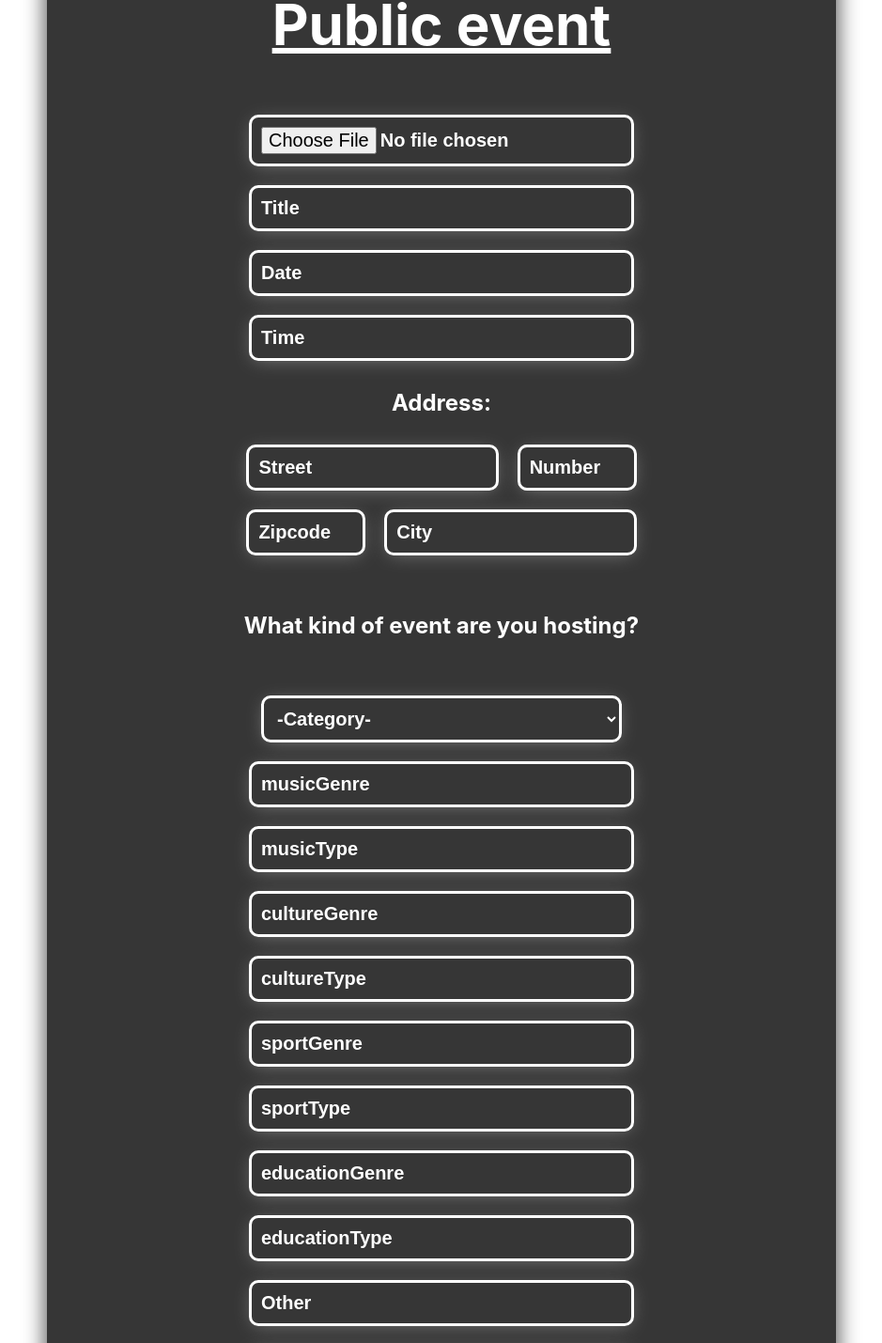
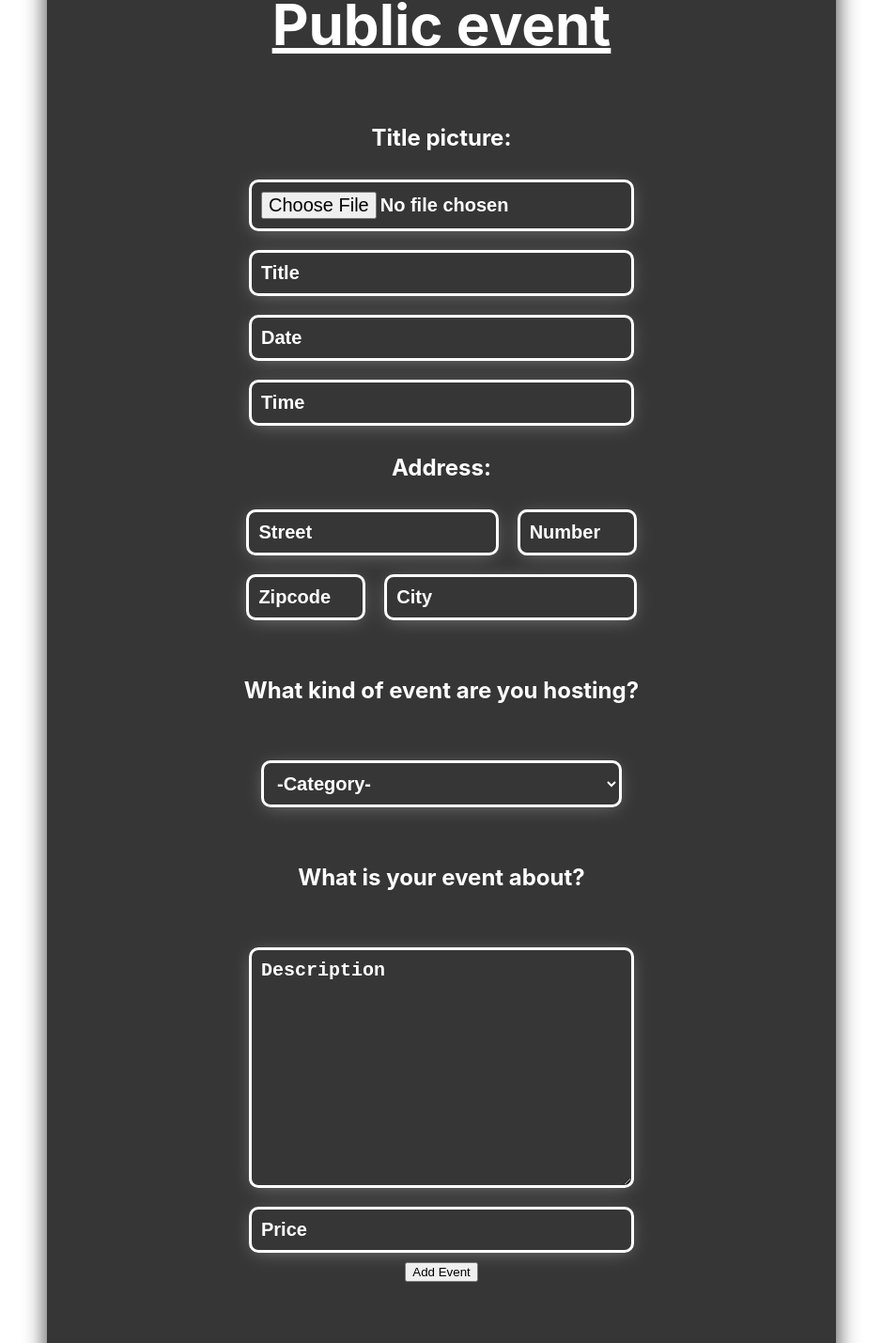
Before and after one commit to johann1301/Flipper, a React (Create React App) app in the folder client/: page /create/public in a window 1280 px wide. Shown: the part 268-1697 px from the top of the page at 94% size, without its empty margins (206-1145 px from the left). Built offline with nearby package versions, Linux system fonts and the light colour scheme.

Commit message:
drop down

```diff
--- a/client/src/App.css
+++ b/client/src/App.css
@@ -127,6 +127,11 @@ margin-top: 20px;
   text-decoration: underline white;
 }
 
+.pictreHeadline{
+  color: white;
+  font-weight: bold;
+}
+
 
 
 ::placeholder{
--- a/client/src/App.js
+++ b/client/src/App.js
@@ -5,7 +5,7 @@ import EventList from './pages/EventList';
 import EventDetails from './pages/EventDetails';
 import CreateEvent from './pages/CreateEvent';
 import Navbar from './components/Navbar'
-import AddPublicEvent from './components/AddPublicEvent';
+import AddPublicEvent from './components/CreatePublicEvent';
 
 
 function App() {
--- a/client/src/components/AddPublicEvent.js
+++ b/client/src/components/CreatePublicEvent.js
@@ -87,6 +87,7 @@ export default function AddPublicEvent() {
 		  <form class='form' onSubmit={handleSubmit} enctype="multipart/form-data">
 		    <h1 class='createHeadline'>Public event</h1>
 
+			<h2 class='pictreHeadline'>Title picture:</h2>
 
 			<input
           class="formInput"
@@ -191,7 +192,8 @@ export default function AddPublicEvent() {
 
 
 
-
+			{category === 'music' &&
+            <div>
 
 			    <input
 			     class='formInput'
@@ -212,6 +214,11 @@ export default function AddPublicEvent() {
 			     onChange={e => setMusicType(e.target.value)}
 			    />
 
+            </div>
+            }
+
+			{category === 'culture' &&
+                <div>
 			       <input
 			         class='formInput'
 			         id='cultureGenre'
@@ -230,8 +237,11 @@ export default function AddPublicEvent() {
 			         placeholder="cultureType"
 			         onChange={e => setCultureType(e.target.value)}
 			       />
+			   </div>
+            }
 
-
+            {category === 'sport' &&
+                <div>
 			        <input
 			         class='formInput'
 			         id='sportGenre'
@@ -250,8 +260,11 @@ export default function AddPublicEvent() {
 			         placeholder="sportType"
 			         onChange={e => setSportType(e.target.value)}
 			        />
+			    </div>
+            }
 
-
+            {category === 'education' &&
+                <div>
 			        <input
 			         class='formInput'
 			         id='educationGenre'
@@ -270,8 +283,11 @@ export default function AddPublicEvent() {
 			         placeholder="educationType"
 			         onChange={e => setEducationType(e.target.value)}
 			        />
+			  </div>
+            }
 
-
+            {category === 'education' &&
+                <div>
 			        <input
 			         class='formInput'
 			         id='other'
@@ -280,16 +296,22 @@ export default function AddPublicEvent() {
 			         placeholder="Other"
 			         onChange={e => setOther(e.target.value)}
 			        />
+			    </div>
+            }
 
+			<h2 class='categoryHeadline'>What is your event about?</h2>
 
-			<input
+            <textarea
 			 class='formInput'
-			  id='description'
-			  type='text'
-			  value={description}
+			 type="text"
+			 name="description"
+			 id="description"
 			 placeholder="Description"
 			 onChange={e => setDescription(e.target.value)}
-			 />
+			 rows="10"
+			 cols="50">
+			 </textarea>
+
 
 
 			<input
--- a/client/src/pages/EventList.js
+++ b/client/src/pages/EventList.js
@@ -2,7 +2,7 @@ import React from 'react'
 import { useState, useEffect } from 'react'
 import axios from 'axios'
 import EventCard from '../components/EventCard'
-import AddPublicEvent from '../components/AddPublicEvent'
+import AddPublicEvent from '../components/CreatePublicEvent'
 
 
 export default function ProjectList() {
```
Lines whose indentation alone changed are shown as unchanged.
